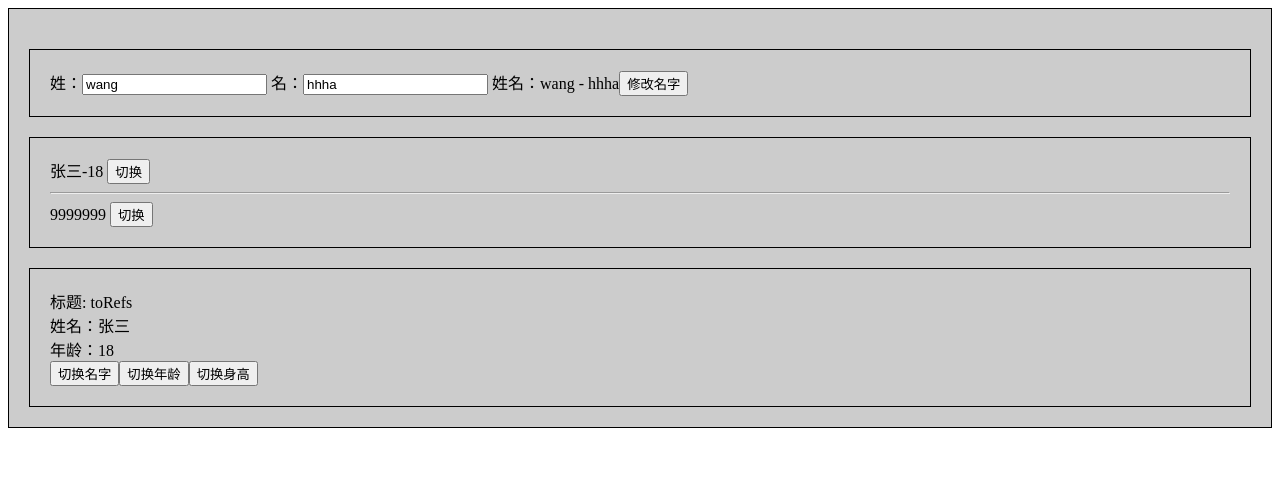
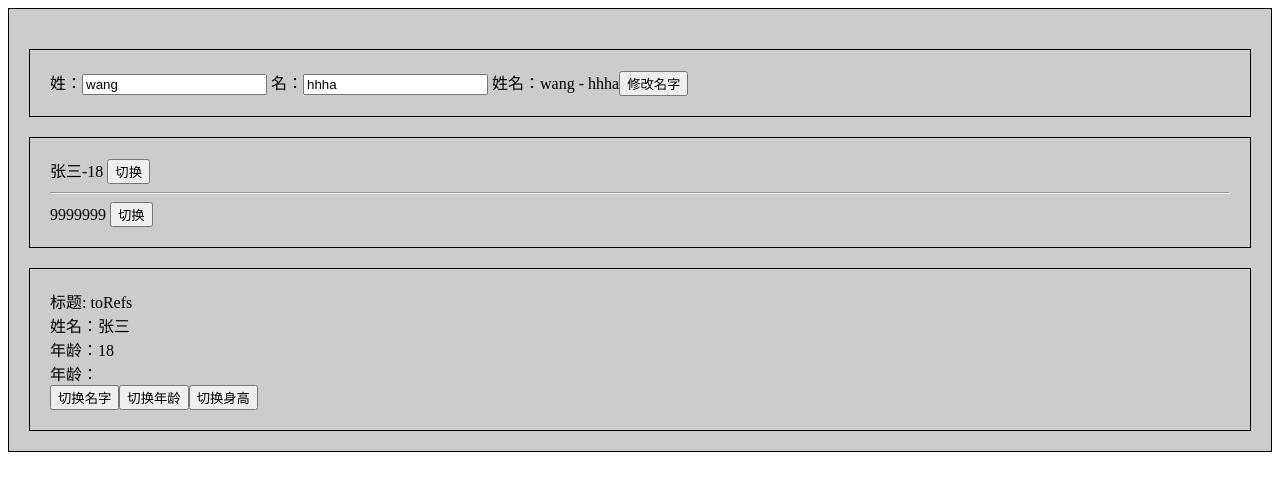
Before and after one commit to xiaodongxier/vue3_vite_ts_202401, a Vue app: page / in a window 1280 px wide. Shown: the top 490 px of the page. Built offline with nearby package versions, Linux system fonts and the light colour scheme.

Commit message:
note-sync syncing

```diff
--- a/src/components/toRefs.vue
+++ b/src/components/toRefs.vue
@@ -5,6 +5,8 @@
     姓名：{{ name }}
     <br>
     年龄：{{ age }}
+    <br>
+    年龄：{{ height }}
     <br>
     <button @click="handleName">切换名字</button>
     <button @click="handleAge">切换年龄</button>
```
